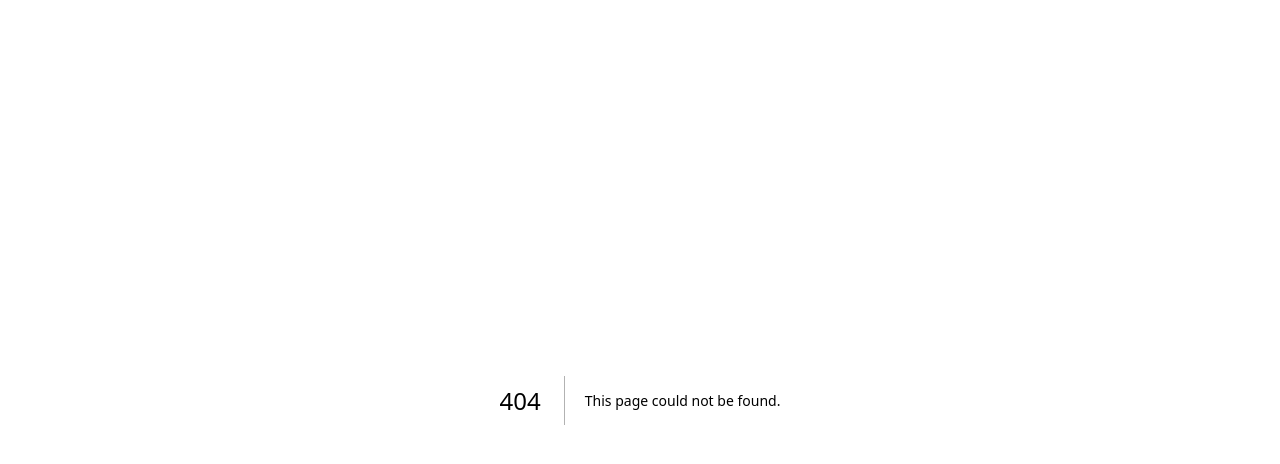
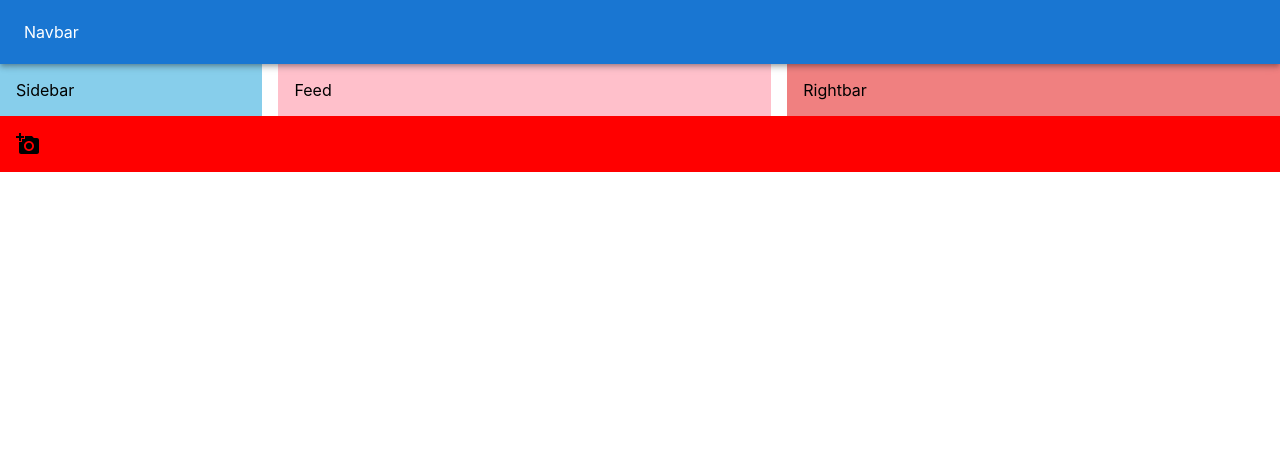
Before and after one commit to capmationdiego/toolbox, a Next.js app: page /inicio in a window 1280 px wide. Before the commit this address had no page. Shown: the top 464 px of the page. Built offline with nearby package versions, Linux system fonts and the light colour scheme.

Commit message:
update diego pruebas

```diff
--- /dev/null
+++ b/components/Feed.jsx
@@ -0,0 +1,11 @@
+import React from 'react'
+import { Box } from '@mui/material'
+
+
+const Feed = () => {
+  return (
+    <Box bgcolor="pink" flex={2} p={2}>Feed</Box>
+  )
+}
+
+export default Feed
--- /dev/null
+++ b/components/Form.jsx
@@ -0,0 +1,70 @@
+import React from 'react'
+import { Box, Stack } from '@mui/material'
+import RefreshIcon from "@mui/icons-material/Refresh";
+import AddAPhotoIcon from '@mui/icons-material/AddAPhoto';
+import * as XLSX from 'xlsx';
+
+const Form = () => {
+    return (
+        <Stack flex={2} sx={{ backgroundColor: "red", padding: 2 }}>
+            <div>
+                <label htmlFor="camera-image">
+                    <input
+                        accept="file"
+                        id="camera-image"
+                        type="file"
+                        capture="camera"
+                        multiple="multiple"
+                        style={{ display: "none" }}
+                        onChange={readUploadFile}
+
+                    />
+                    <Stack spacing={1} direction="row">
+
+                       <AddAPhotoIcon />
+                    </Stack>
+                </label>
+            </div>
+        </Stack>
+    )
+
+
+}
+
+const readUploadFile = (e) => {
+    e.preventDefault();
+    if (e.target.files) {
+        const reader = new FileReader();
+        reader.onload = (e) => {
+
+
+            const data = e.target.result;
+            const workbook = XLSX.read(data, { type: "array" });
+            const sheetName = workbook.SheetNames[0];
+            const worksheet = workbook.Sheets[sheetName];
+            const json = XLSX.utils.sheet_to_json(worksheet);
+            console.log(json);
+
+            // const datas = XLSX.read(data, { type: 'buffer' });
+            // const finalObject = {};
+
+            // datas.SheetNames.forEach(sheetName => {
+            //     let rowObject = XLSX.utils.sheet_to_json(datas.Sheets[sheetName]);
+            //     finalObject[sheetName] = rowObject;
+            //     console.log(rowObject)
+            //   });
+
+            //   datas.SheetNames.forEach(sheetName => {
+            //     let rowObject = XLSX.utils.sheet_to_json(datas.Sheets[sheetName]);
+            //      finalObject[sheetName] = rowObject;
+            //      console.log(finalObject)
+            //   });
+
+        };
+        reader.readAsArrayBuffer(e.target.files[0]);
+
+
+    }
+}
+
+export default Form
--- /dev/null
+++ b/components/Navbar.jsx
@@ -0,0 +1,22 @@
+import React from 'react'
+import { Box, Toolbar, AppBar, styled } from '@mui/material'
+
+const StyledToolbar= styled(Toolbar)({
+  display: "flex",
+  justifyContent: "space-between",
+});
+
+
+const Navbar = () => {
+  return (
+    <AppBar position="sticky">
+      <Toolbar>
+      Navbar
+
+
+      </Toolbar>
+      </AppBar>
+  )
+}
+
+export default Navbar
--- /dev/null
+++ b/components/Rightbar.jsx
@@ -0,0 +1,11 @@
+import React from 'react'
+import { Box } from '@mui/material'
+
+
+const Rightbar = () => {
+  return (
+    <Box bgcolor="lightcoral" flex={2} p={2} sx={{ display: { xs:"none", sm:"block"}}}>Rightbar</Box>
+  )
+}
+
+export default Rightbar
--- /dev/null
+++ b/components/Sidebar.jsx
@@ -0,0 +1,10 @@
+import React from 'react'
+import { Box } from '@mui/material'
+
+const Sidebar = () => {
+  return (
+    <Box bgcolor="skyblue" flex={1} p={2} sx={{ display: { xs:"none", sm:"block"}}}>Sidebar</Box>
+  )
+}
+
+export default Sidebar
--- a/package.json
+++ b/package.json
@@ -14,9 +14,10 @@
     "@fontsource/roboto": "^4.5.8",
     "@mui/icons-material": "^5.10.14",
     "@mui/material": "^5.10.14",
-    "next": "13.0.4",
+    "next": "^13.0.4",
     "react": "18.2.0",
-    "react-dom": "18.2.0"
+    "react-dom": "18.2.0",
+    "xlsx": "^0.18.5"
   },
   "devDependencies": {
     "eslint-config-airbnb": "^19.0.4",
--- a/pages/index.js
+++ b/pages/index.js
@@ -20,6 +20,7 @@ export default function Home() {
       <Card />
       <Card />
       <Card />
+
     </Stack>
   );
 }
--- /dev/null
+++ b/pages/inicio/index.js
@@ -0,0 +1,36 @@
+import React from "react";
+import Navbar from "../../components/Navbar";
+import Sidebar from "../../components/Sidebar";
+import Feed from "../../components/Feed";
+import Rightbar from "../../components/Rightbar";
+import { Stack, Box } from "@mui/material";
+import Form from "@components/Form";
+
+
+
+export default function Inicio() {
+
+
+    return (
+
+        <Box>
+            <Navbar/>
+            <Stack direction="row" spacing={2} justifyContent="space-between">
+                <Sidebar/>
+                <Feed/>
+                <Rightbar/>
+
+
+
+            </Stack>
+            <Stack spacing={2}>
+            <Form/>
+            </Stack>
+
+        </Box>
+
+        // <Button />
+
+
+    );
+}
```
Also changed, not shown: pages/perfil/index.js (added, +62 -0 lines), 2 other files (tests, documents, lock files or other folders).
